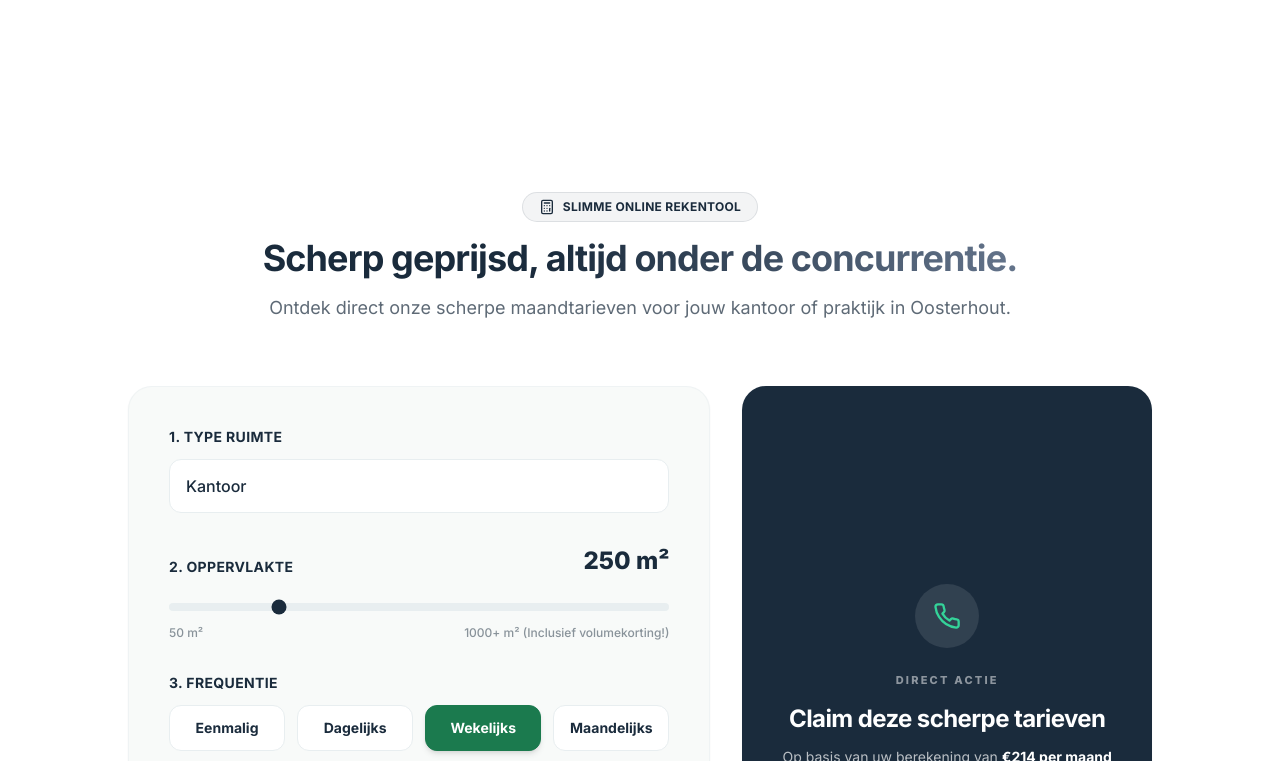
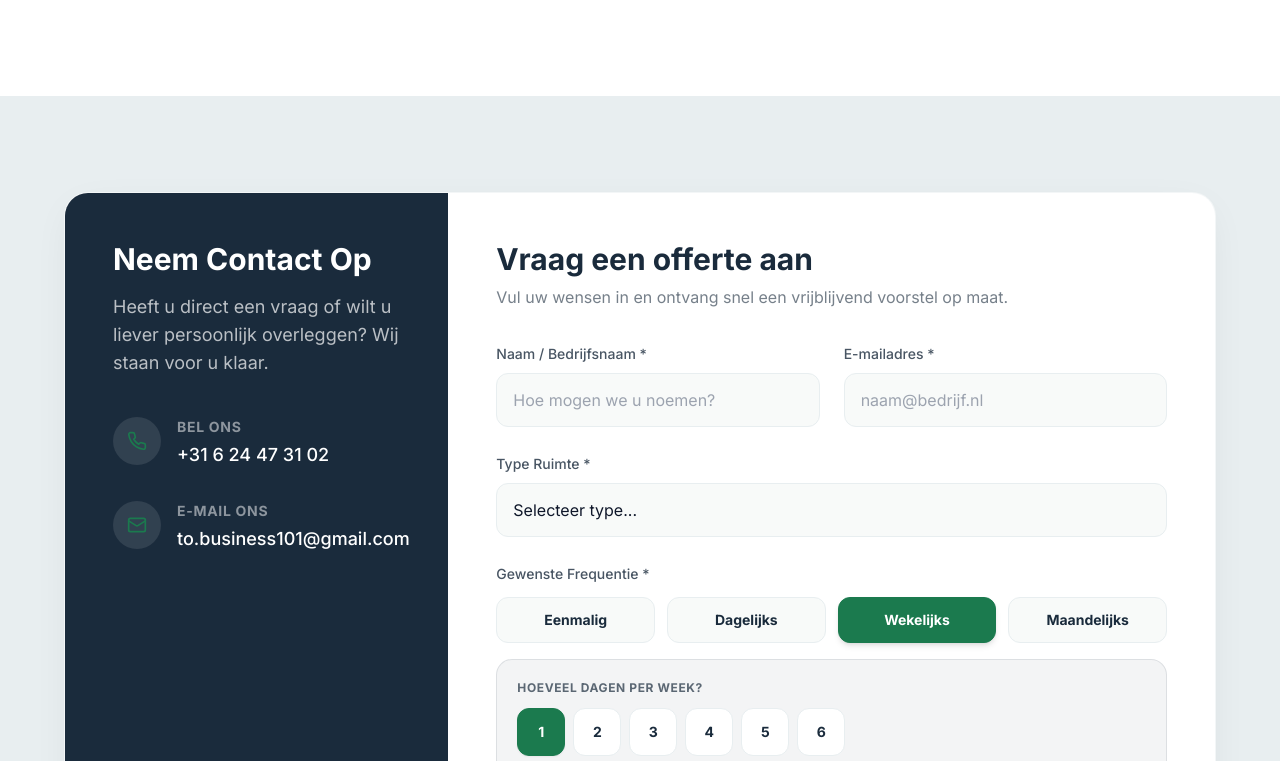
Before and after one commit to tobusiness101-cmyk/puurix-platform, a Next.js app in the folder amersfoort-schoon-(1)/: page / in a window 1280 px wide. Shown: the part 8899-9660 px from the top of the page. Built offline with nearby package versions, Linux system fonts and the light colour scheme.

Commit message:
dekete rekentool

```diff
--- a/amersfoort-schoon-(1)/app/page.tsx
+++ b/amersfoort-schoon-(1)/app/page.tsx
@@ -29,7 +29,7 @@ export default function Home() {
       {features.faq && <Faq />}
 
       {/* Rekentool: directe prijsindicatie + bel-CTA */}
-      {features.rekentool && <Rekentool />}
+
       {features.quoteCalculator && <QuoteCalculator />}
 
       {features.leadMagnet && <LeadMagnet />}
```
